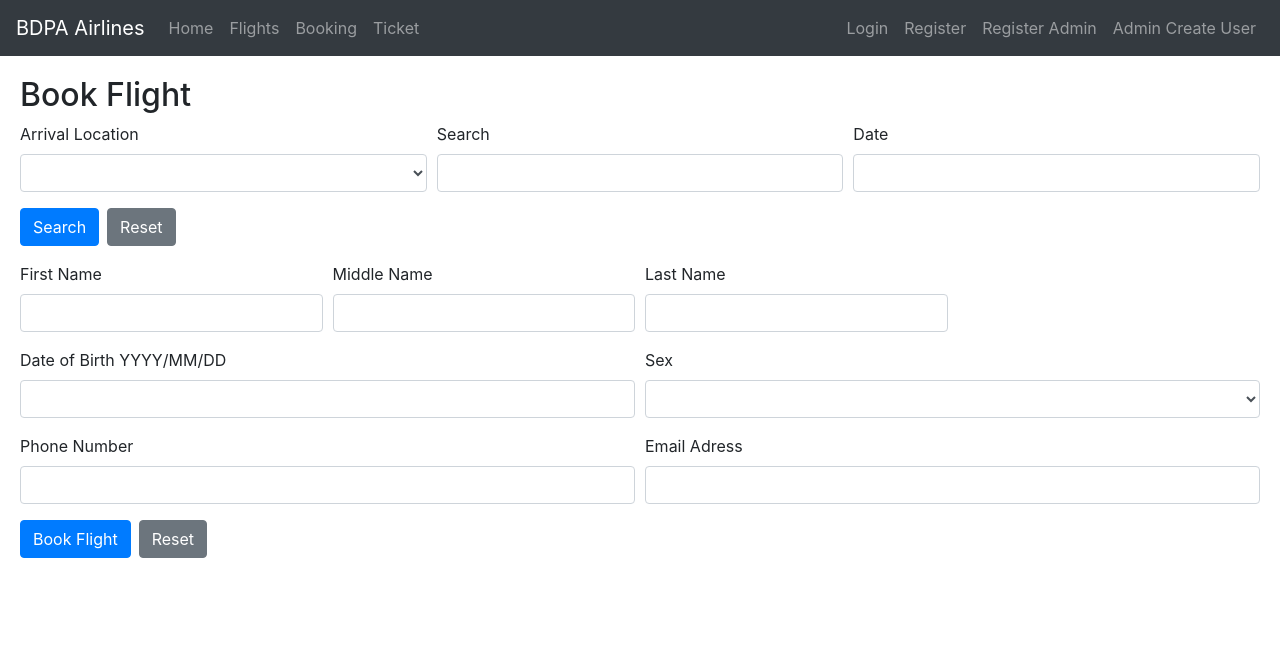
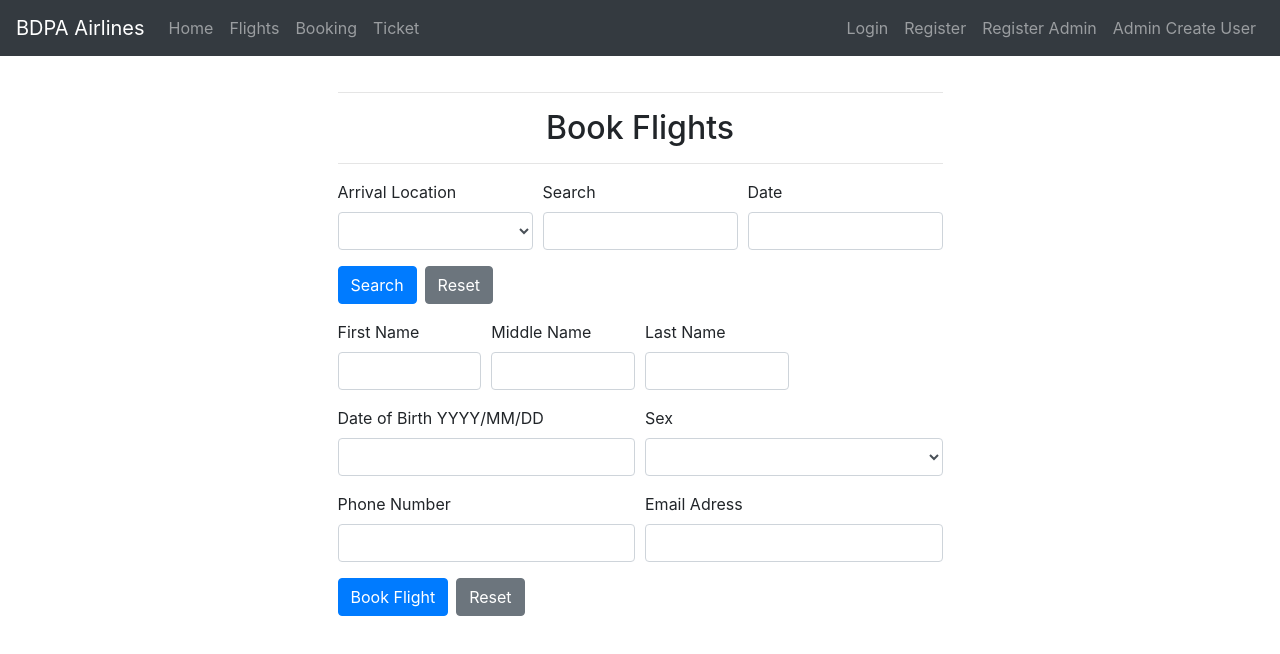
Before and after one commit to JosephMugo/bdpa2020ui, a React (Create React App) app: page /booking in a window 1280 px wide. Shown: the top 654 px of the page. Built offline with nearby package versions, Linux system fonts and the light colour scheme.

Commit message:
General visual improvements

```diff
--- a/src/containers/AdminCreateUser.jsx
+++ b/src/containers/AdminCreateUser.jsx
@@ -7,8 +7,11 @@ const AdminCreateUser = () => {
     return (
         <>
             <div className='row'>
-                <div className='col-sm-4'>
-                    <h2> Admin Create User Account</h2>
+                <div className='col-sm-3'></div>
+                <div className='col-sm-6'>
+                    <hr />
+                    <h2 align='center'>Admin Create Customer Account</h2>
+                    <hr />
                     <Formik
                         initialValues={{
                              firstName: "", lastName: "", birthdate: "", sex: "", city: "", state: "", zip: "", country: "",
--- a/src/containers/Booking.jsx
+++ b/src/containers/Booking.jsx
@@ -48,7 +48,12 @@ const Bookings = (flight_id) => {
     const required = Yup.string().required('Required')
     return (
         <>
-            <h2>Book Flight</h2>
+            <div className='row'>
+                <div className='col-sm-3' />
+                <div className='col-sm-6'>
+                    <hr />
+                    <h2 align='center'>Book Flights</h2>
+                    <hr />
                     <Formik
                         initialValues={{ location: "", search: "", date: "" }}
                         validationSchema={Yup.object().shape({
@@ -152,6 +157,8 @@ const Bookings = (flight_id) => {
                             </Form>
                         )}
                     </Formik>
+                </div>
+            </div>
         </>
     )
 }
--- a/src/containers/Login.jsx
+++ b/src/containers/Login.jsx
@@ -42,12 +42,12 @@ const Login = () => {
         <>
             <div className='row'>
                 <div className='col-sm-3'>
+                </div>
+                <div className='col-sm-1' />
+                <div className='col-sm-4'>
                     <hr />
                     <h2 align='center'>Login</h2>
                     <hr />
-                </div>
-                <div className='col-sm-1' />
-                <div className='col-sm-4'>
                     <Formik
                         initialValues={{ username: "", firstName: "", lastName: "", password: "" }}
                         validationSchema={Yup.object().shape({
--- a/src/containers/Register.jsx
+++ b/src/containers/Register.jsx
@@ -22,14 +22,14 @@ const Register = () => {
         <>
             <div className='row'>
                 <div className='col-sm-3'>
+                </div>
+                <div className='col-sm-6'>
                     <hr />
                     <h2 align='center'>Register Customer Account</h2>
                     <hr />
                     <p>You are only moments away from joining the best website in the world! Please enter some personal information and we'll get your account set up right away.</p>
                     <p>As a customer, you are given access to a wide variety of services. Join today!</p>
                     <hr />
-                </div>
-                <div className='col-sm-6'>
                     <Formik
                         initialValues={{
                             title: "", firstName: "", middleName: "", lastName: "", suffix: "",
--- a/src/containers/RegisterAdmin.jsx
+++ b/src/containers/RegisterAdmin.jsx
@@ -22,13 +22,13 @@ const Register = () => {
         <>
             <div className='row'>
                 <div className='col-sm-3'>
+                </div>
+                <div className='col-sm-6'>
                     <hr />
                     <h2 align='center'>Register Admin Account</h2>
                     <hr />
                     <p>As an admin, you now have access to a number of administration features! Join today.</p>
                     <hr />
-                </div>
-                <div className='col-sm-6'>
                     <Formik
                         initialValues={{
                             title: "", firstName: "", middleName: "", lastName: "", suffix: "",
```
Lines whose indentation alone changed are shown as unchanged.
